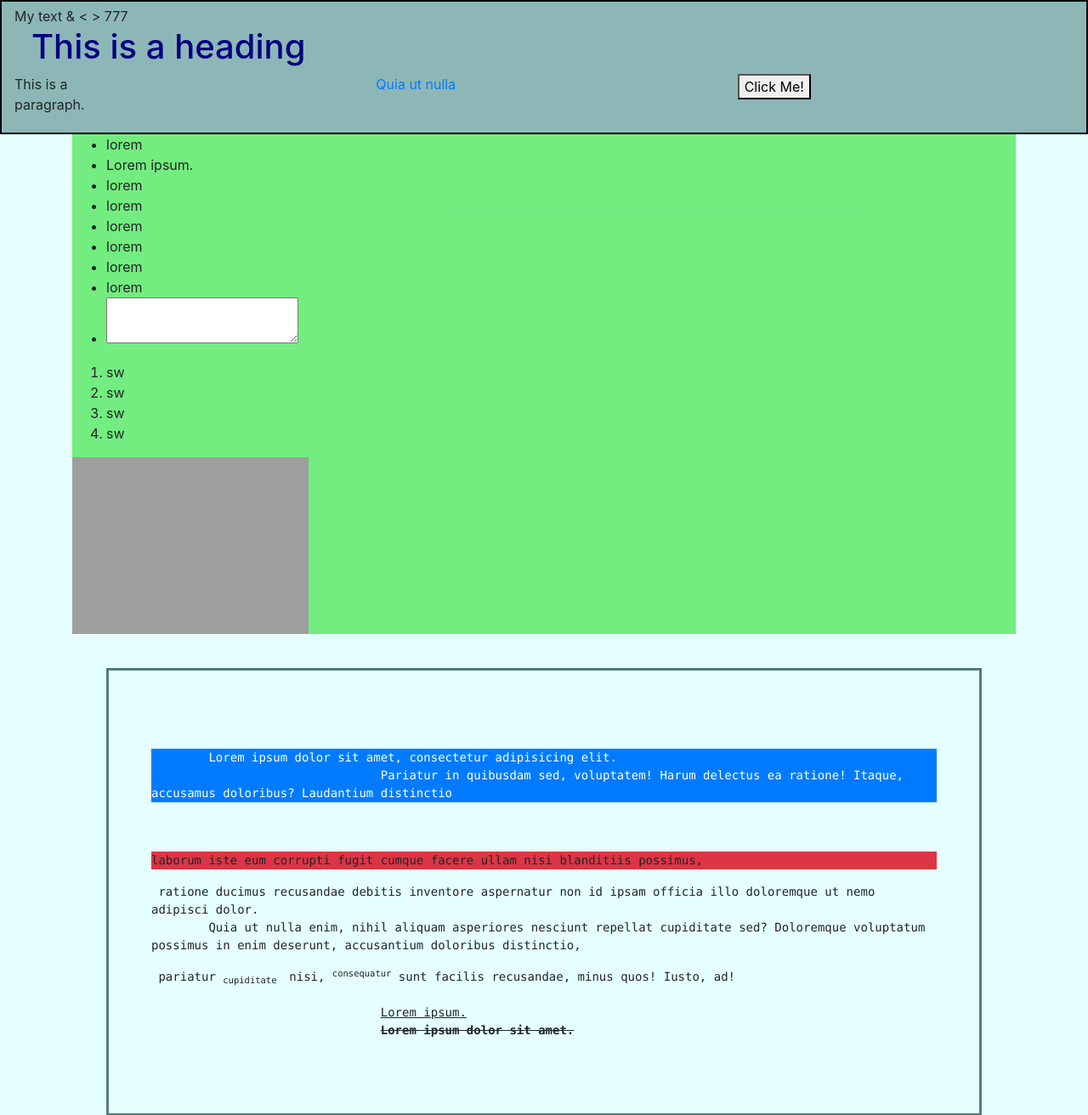
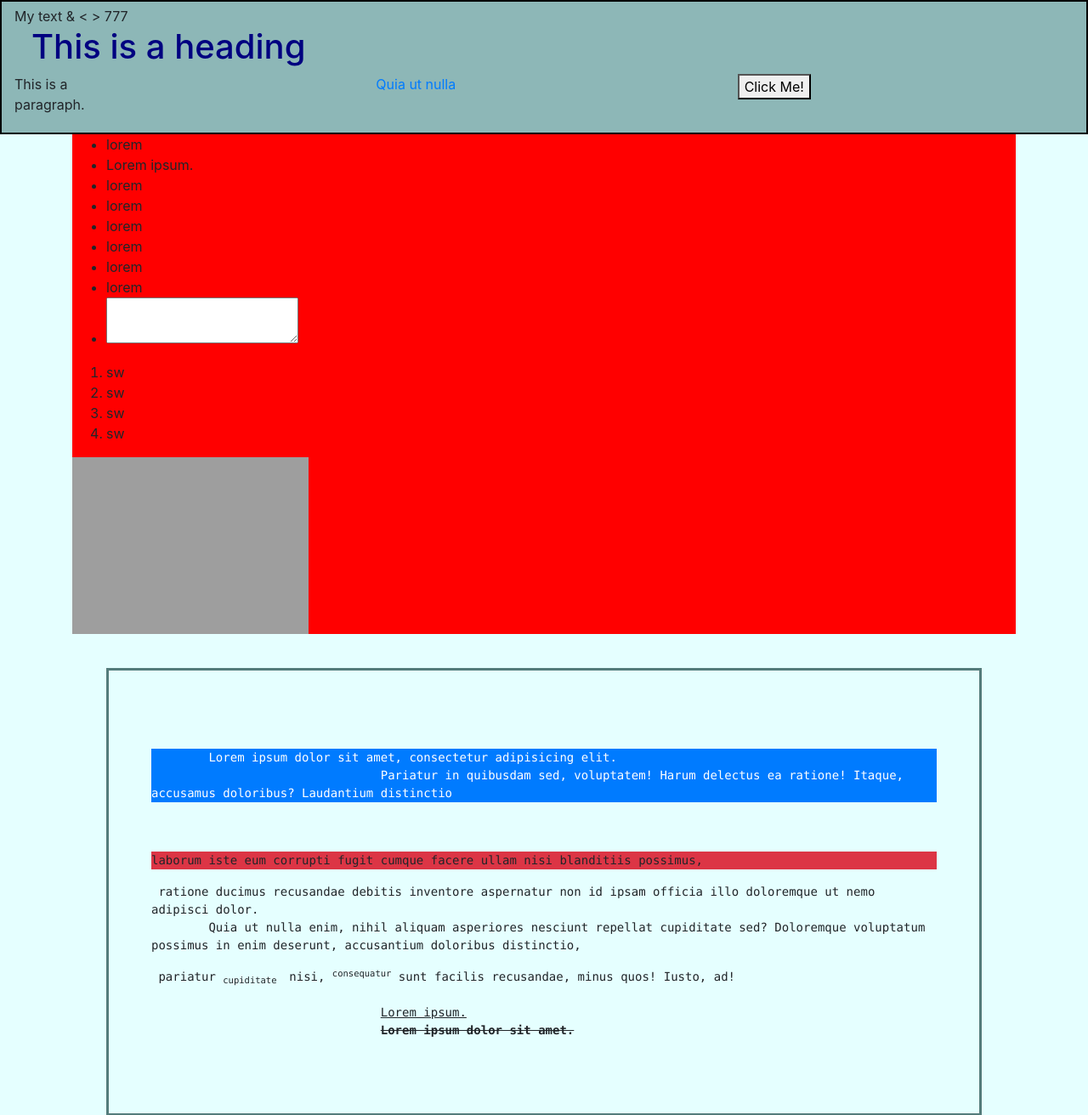
Before and after one commit to sashakurakov/tutorial, a PHP site: page / in a window 1280 px wide. Shown: the top 1312 px of the page at 85% size. Run offline with PHP 8.4, Linux system fonts and the light colour scheme; grey boxes are pictures that could not be loaded.

Commit message:
change color

```diff
--- a/alexStyles/alexStyles.css
+++ b/alexStyles/alexStyles.css
@@ -50,7 +50,7 @@ footer h1{
 }
 
 .brick{
-  background-color: #1FDF2092;
+  background-color: red;
 }
 
 .brick2{
```
